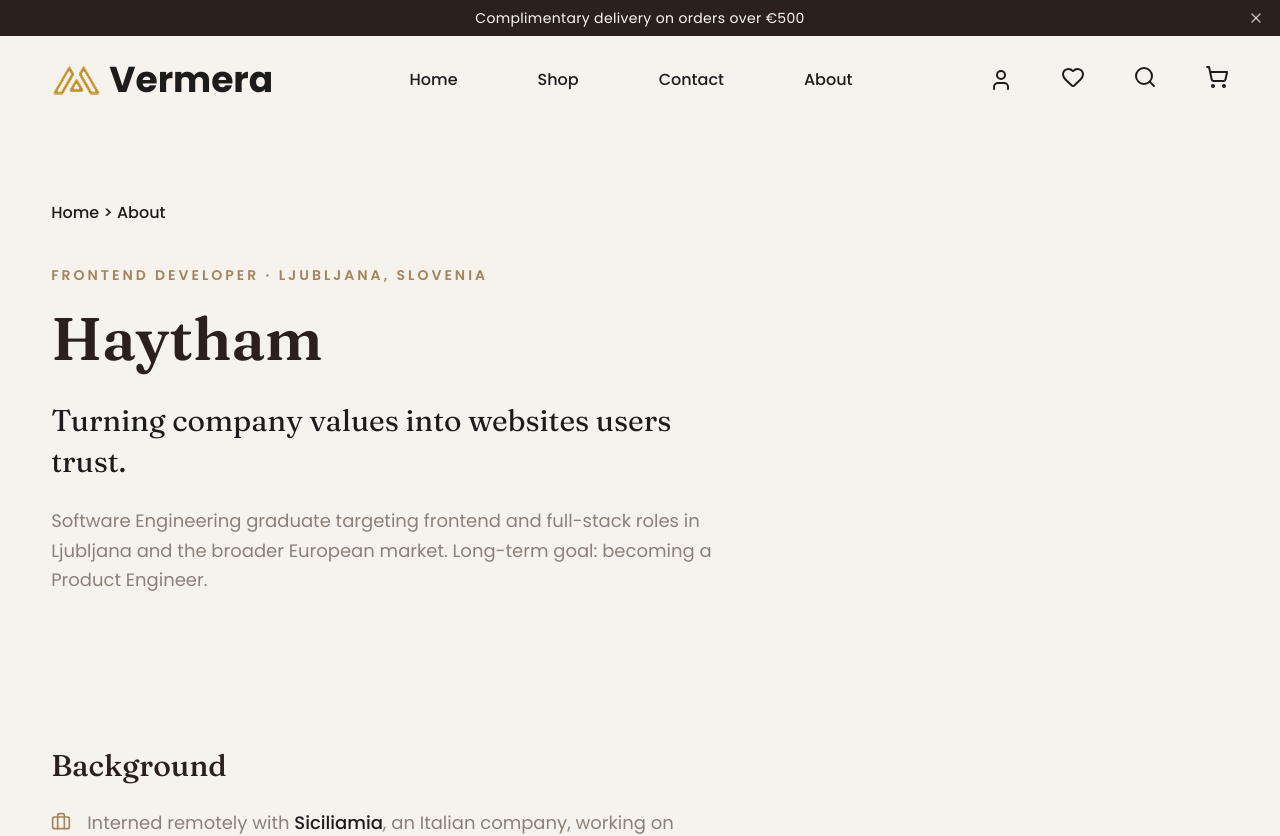
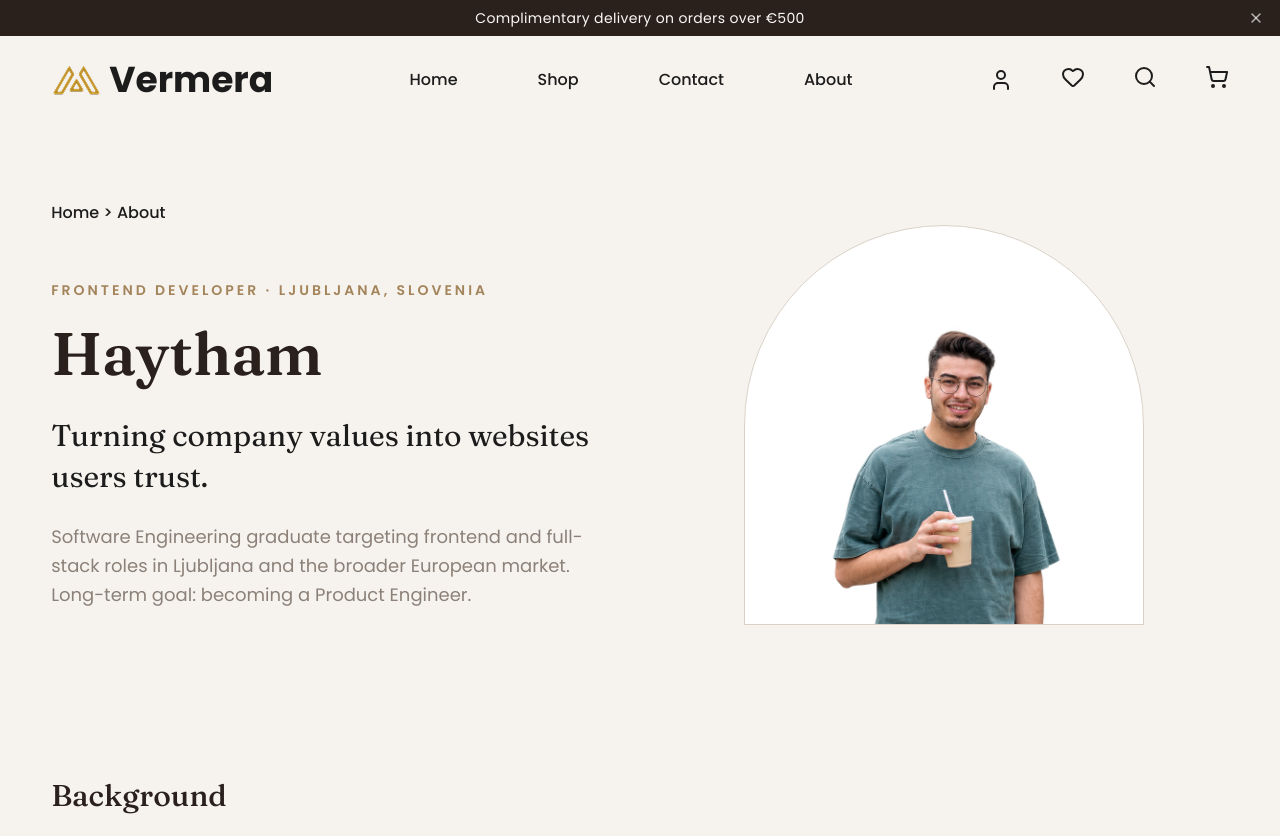
Before and after one commit to HaythamSaba/vermera, a React (Vite) app: page /about in a window 1280 px wide. Shown: the top 836 px of the page. Built offline with nearby package versions, Linux system fonts and the light colour scheme.

Commit message:
adding personal image to about page

```diff
--- a/src/ui/About.jsx
+++ b/src/ui/About.jsx
@@ -1,5 +1,14 @@
 import { useState } from "react";
-import { Briefcase, Check, Copy, Github, Globe, Linkedin, Mail } from "lucide-react";
+import { motion } from "framer-motion";
+import {
+  Briefcase,
+  Check,
+  Copy,
+  Github,
+  Globe,
+  Linkedin,
+  Mail,
+} from "lucide-react";
 import Breadcrumb from "./Breadcrumb";
 import Reveal from "./Reveal";
 import useStaggerReveal from "../hooks/useStaggerReveal";
@@ -67,7 +76,7 @@ const About = () => {
           developer's own page, not another product/category banner. */}
       <div className="container-foundation section">
         <Breadcrumb path={["Home", "About"]} />
-
+        <div className="grid grid-cols-1 lg:grid-cols-2 gap-10 items-center">
           <div className="max-w-2xl mt-10">
             <Reveal
               as="p"
@@ -100,6 +109,20 @@ const About = () => {
               goal: becoming a Product Engineer.
             </Reveal>
           </div>
+          <motion.div
+            initial={{ opacity: 0, y: 50, filter: "blur(20px)" }}
+            animate={{ opacity: 1, y: 0, filter: "blur(0)" }}
+            transition={{ duration: 0.5 }}
+            className="max-w-[400px] md:w-[400px] aspect-square flex justify-center items-end bg-white pt-4 border border-stone rounded-t-full mx-auto "
+          >
+            <img
+              className="w-[250px]"
+              src="/images/me.png"
+              alt="Haytham Saba Image"
+              aria-hidden="true"
+            />
+          </motion.div>
+        </div>
       </div>
 
       {/* Background / experience */}
@@ -118,11 +141,9 @@ const About = () => {
             />
             <p className="text-taupe text-lg leading-relaxed">
               Interned remotely with{" "}
-              <span className="text-charcoal font-medium">Siciliamia</span>,
-              an Italian company, working on{" "}
-              <span className="text-charcoal font-medium">
-                BlueHouse_New
-              </span>{" "}
+              <span className="text-charcoal font-medium">Siciliamia</span>, an
+              Italian company, working on{" "}
+              <span className="text-charcoal font-medium">BlueHouse_New</span>{" "}
               inside a structured pull-request and code-review workflow
               alongside senior developers.
             </p>
@@ -145,26 +166,24 @@ const About = () => {
               delay={STAGGER_MS}
               className="text-taupe text-lg leading-relaxed mb-4"
             >
-              Vermera is a portfolio project, not a real store — a
-              &quot;quiet luxury&quot; fashion catalog built to demonstrate
-              frontend and product-engineering skills. There&apos;s no
-              backend: the catalog is sourced live from DummyJSON, and the
-              cart, wishlist, and order records all persist to
-              localStorage.
+              Vermera is a portfolio project, not a real store — a &quot;quiet
+              luxury&quot; fashion catalog built to demonstrate frontend and
+              product-engineering skills. There&apos;s no backend: the catalog
+              is sourced live from DummyJSON, and the cart, wishlist, and order
+              records all persist to localStorage.
             </Reveal>
             <Reveal
               as="p"
               delay={STAGGER_MS * 2}
               className="text-taupe text-lg leading-relaxed"
             >
-              A few decisions I&apos;m glad I made along the way: filter,
-              sort, and category state all live in the URL, so results are
-              shareable and back/forward just works; every interactive
-              element is a real, keyboard-reachable control with correct
-              ARIA rather than a styled div; and scroll animation is
-              deliberately split — GSAP and ScrollTrigger for scroll-position
-              effects, Framer Motion for open/close state — instead of
-              mixing the two on one element.
+              A few decisions I&apos;m glad I made along the way: filter, sort,
+              and category state all live in the URL, so results are shareable
+              and back/forward just works; every interactive element is a real,
+              keyboard-reachable control with correct ARIA rather than a styled
+              div; and scroll animation is deliberately split — GSAP and
+              ScrollTrigger for scroll-position effects, Framer Motion for
+              open/close state — instead of mixing the two on one element.
             </Reveal>
           </div>
         </div>
@@ -209,9 +228,7 @@ const About = () => {
                   aria-hidden="true"
                 />
                 <div>
-                  <p className="font-medium text-charcoal">
-                    {channel.label}
-                  </p>
+                  <p className="font-medium text-charcoal">{channel.label}</p>
                   <p className="text-taupe text-sm">{channel.value}</p>
                 </div>
               </a>
@@ -219,10 +236,7 @@ const About = () => {
           })}
 
           <div className="contact-channel flex items-center gap-4 p-5 border border-stone bg-cream">
-            <Mail
-              className="w-5 h-5 text-brass shrink-0"
-              aria-hidden="true"
-            />
+            <Mail className="w-5 h-5 text-brass shrink-0" aria-hidden="true" />
             <div className="flex-1 min-w-0">
               <p className="font-medium text-charcoal">Email</p>
               <a
```
Also changed, not shown: public/images/me.png (added). Lines whose indentation alone changed are shown as unchanged.
